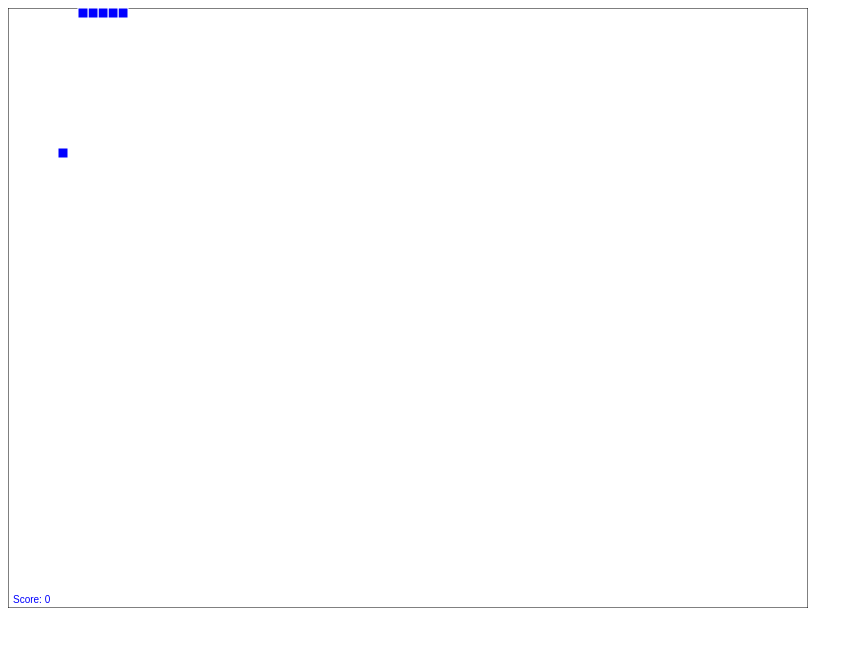
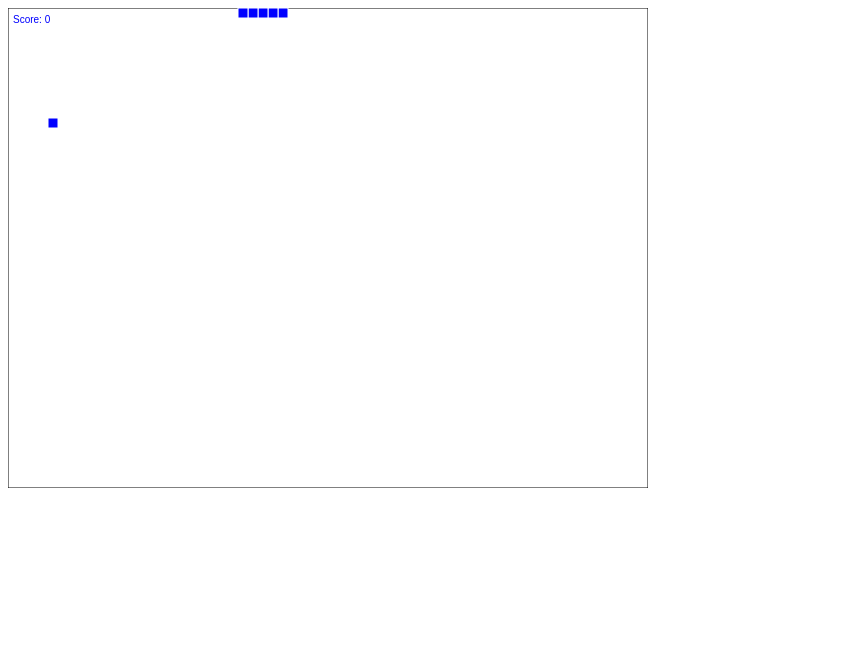
Before and after one commit to kirandcunha/PhoneGapSnake, a plain HTML site: page index.html in a window 1280 px wide. Shown: the whole page, without its empty margins (0-863 px from the left). Drawn offline with nearby package versions, Linux system fonts and the light colour scheme; some packages are replaced by stand-ins of ours; a script that the page names is missing.

Commit message:
added potrait mode, adjusted screen size

```diff
--- a/config.xml
+++ b/config.xml
@@ -14,6 +14,7 @@
 	</author>
 
 	<preference name="permissions" value="none" />
+	<preference name="Orientation" value="potrait" />
 
 	<gap:splash src="res/Splash/splash.png" gap:platform="android" />
 	<preference name="SplashScreenDelay" value="3000" />
--- a/index.html
+++ b/index.html
@@ -19,8 +19,8 @@
 				function() {
 					//Canvas stuff
 					var canvas = $("#canvas")[0];
-					canvas.width = screen.width;
-					canvas.height = screen.height;
+					canvas.width = screen.width * 0.80;
+					canvas.height = screen.height * 0.80;
 					var ctx = canvas.getContext("2d");
 					var w = $("#canvas").width();
 					var h = $("#canvas").height();
@@ -141,7 +141,7 @@
 						paint_cell(food.x, food.y);
 						//Lets paint the score
 						var score_text = "Score: " + score;
-						ctx.fillText(score_text, 5, h - 5);
+						ctx.fillText(score_text, 5, 15);
 					}
 
 					//Lets first create a generic function to paint cells
```
